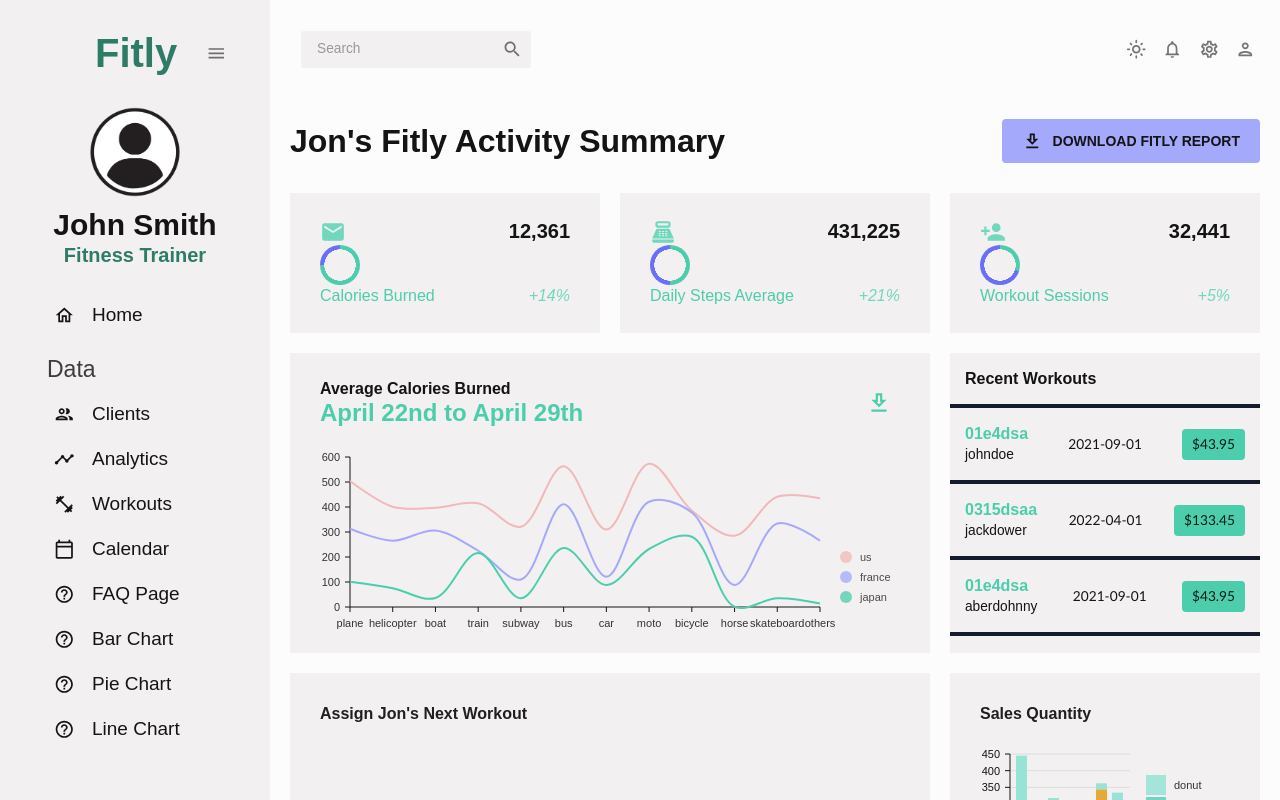
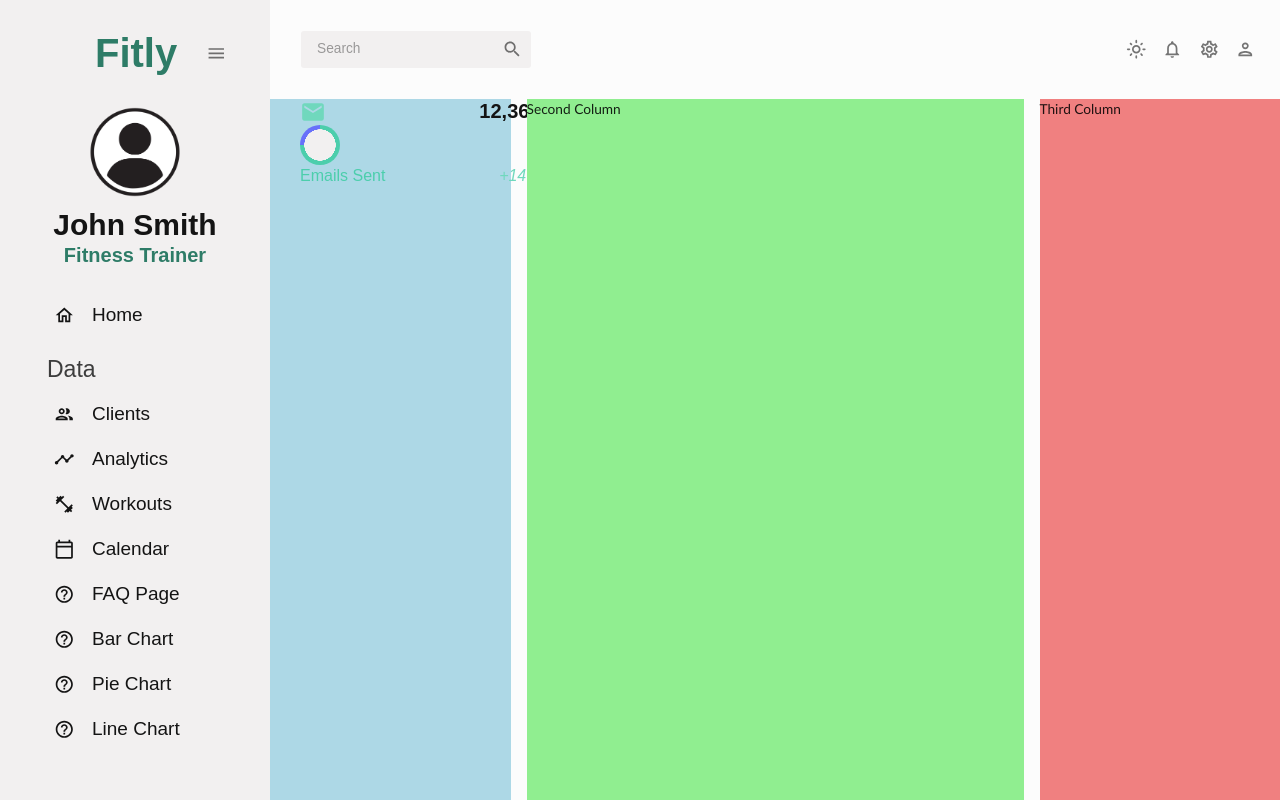
Before and after one commit to alantientran/Convergent-Health-Tech-Watch-Site, a React (Create React App) app in the folder on-the-watch/: page /person/1 in a window 1280 px wide. Shown: the top 800 px of the page. Built offline with nearby package versions, Linux system fonts and the light colour scheme.

Commit message:
initial push

```diff
--- a/on-the-watch/src/scenes/ClientDetails/index.jsx
+++ b/on-the-watch/src/scenes/ClientDetails/index.jsx
@@ -1,6 +1,13 @@
 import { useLocation, useParams } from "react-router-dom";
 import { mockDataTeam } from "../../data/mockData"; // Import mock data
-import { Box, Button, IconButton, Typography, useTheme } from "@mui/material";
+import {
+  Grid,
+  Box,
+  Button,
+  IconButton,
+  Typography,
+  useTheme,
+} from "@mui/material";
 import StatBox from "../../components/StatBox";
 import LineChart from "../../components/LineChart";
 import BarChart from "../../components/BarChart";
@@ -33,57 +40,283 @@
 
   // Render person's details
   return (
-    <Box m="20px">
-      {/* HEADER */}
-      <Box
-        display="flex"
-        justifyContent="space-between"
-        alignItems="center"
-        mb="30px"
-      >
-        {/* <Header title={`${firstName}'s Fitly Activity Summary`} /> */}
-        <Typography
-          variant="h2"
-          color={colors.grey[100]}
-          fontWeight="bold"
-          sx={{ m: "15 0 5px 0" }}
-        >
-          {`${firstName}'s Fitly Activity Summary`}
-        </Typography>
-        <Box>
-          <Button
-            sx={{
-              backgroundColor: colors.blueAccent[700],
-              color: colors.grey[100],
-              fontSize: "14px",
-              fontWeight: "bold",
-              padding: "10px 20px",
-            }}
-          >
-            <DownloadOutlinedIcon sx={{ mr: "10px" }} />
-            Download Fitly Report
-          </Button>
-        </Box>
-      </Box>
+    // <Box m="20px">
+    //   {/* HEADER */}
+    //   <Box
+    //     display="flex"
+    //     justifyContent="space-between"
+    //     alignItems="center"
+    //     mb="30px"
+    //   >
+    //     {/* <Header title={`${firstName}'s Fitly Activity Summary`} /> */}
+    //     <Typography
+    //       variant="h2"
+    //       color={colors.grey[100]}
+    //       fontWeight="bold"
+    //       sx={{ m: "15 0 5px 0" }}
+    //     >
+    //       {`${firstName}'s Fitly Activity Summary`}
+    //     </Typography>
+    //     <Box>
+    //       <Button
+    //         sx={{
+    //           backgroundColor: colors.blueAccent[700],
+    //           color: colors.grey[100],
+    //           fontSize: "14px",
+    //           fontWeight: "bold",
+    //           padding: "10px 20px",
+    //         }}
+    //       >
+    //         <DownloadOutlinedIcon sx={{ mr: "10px" }} />
+    //         Download Fitly Report
+    //       </Button>
+    //     </Box>
+    //   </Box>
 
-      {/* GRID & CHARTS */}
-      <Box
-        display="grid"
-        gridTemplateColumns="repeat(12, 1fr)"
-        gridAutoRows="140px"
-        gap="20px"
-      >
-        {/* ROW 1 */}
-        <Box
-          gridColumn="span 4"
-          backgroundColor={colors.primary[400]}
-          display="flex"
-          alignItems="center"
-          justifyContent="center"
-        >
+    //   {/* GRID & CHARTS */}
+    //   <Box
+    //     display="grid"
+    //     gridTemplateColumns="repeat(12, 1fr)"
+    //     gridAutoRows="140px"
+    //     gap="20px"
+    //   >
+    //     {/* ROW 1 */}
+    //     <Box
+    //       gridColumn="span 4"
+    //       backgroundColor={colors.primary[400]}
+    //       display="flex"
+    //       alignItems="center"
+    //       justifyContent="center"
+    //     >
+    //       <StatBox
+    //         title="12,361"
+    //         subtitle="Calories Burned"
+    //         progress="0.75"
+    //         increase="+14%"
+    //         icon={
+    //           <EmailIcon
+    //             sx={{ color: colors.greenAccent[600], fontSize: "26px" }}
+    //           />
+    //         }
+    //       />
+    //     </Box>
+    //     <Box
+    //       gridColumn="span 4"
+    //       backgroundColor={colors.primary[400]}
+    //       display="flex"
+    //       alignItems="center"
+    //       justifyContent="center"
+    //     >
+    //       <StatBox
+    //         title="431,225"
+    //         subtitle="Daily Steps Average"
+    //         progress="0.50"
+    //         increase="+21%"
+    //         icon={
+    //           <PointOfSaleIcon
+    //             sx={{ color: colors.greenAccent[600], fontSize: "26px" }}
+    //           />
+    //         }
+    //       />
+    //     </Box>
+    //     <Box
+    //       gridColumn="span 4"
+    //       backgroundColor={colors.primary[400]}
+    //       display="flex"
+    //       alignItems="center"
+    //       justifyContent="center"
+    //     >
+    //       <StatBox
+    //         title="32,441"
+    //         subtitle="Workout Sessions"
+    //         progress="0.30"
+    //         increase="+5%"
+    //         icon={
+    //           <PersonAddIcon
+    //             sx={{ color: colors.greenAccent[600], fontSize: "26px" }}
+    //           />
+    //         }
+    //       />
+    //     </Box>
+    //     {/* <Box
+    //       gridColumn="span 3"
+    //       backgroundColor={colors.primary[400]}
+    //       display="flex"
+    //       alignItems="center"
+    //       justifyContent="center"
+    //     >
+    //       <StatBox
+    //         title="1,325,134"
+    //         subtitle="Traffic Received"
+    //         progress="0.80"
+    //         increase="+43%"
+    //         icon={
+    //           <TrafficIcon
+    //             sx={{ color: colors.greenAccent[600], fontSize: "26px" }}
+    //           />
+    //         }
+    //       />
+    //     </Box> */}
+
+    //     {/* ROW 2 */}
+    //     <Box
+    //       gridColumn="span 8"
+    //       gridRow="span 2"
+    //       backgroundColor={colors.primary[400]}
+    //     >
+    //       <Box
+    //         mt="25px"
+    //         p="0 30px"
+    //         display="flex "
+    //         justifyContent="space-between"
+    //         alignItems="center"
+    //       >
+    //         <Box>
+    //           <Typography
+    //             variant="h5"
+    //             fontWeight="600"
+    //             color={colors.grey[100]}
+    //           >
+    //             Average Calories Burned
+    //           </Typography>
+    //           <Typography
+    //             variant="h3"
+    //             fontWeight="bold"
+    //             color={colors.greenAccent[500]}
+    //           >
+    //             April 22nd to April 29th
+    //           </Typography>
+    //         </Box>
+    //         <Box>
+    //           <IconButton>
+    //             <DownloadOutlinedIcon
+    //               sx={{ fontSize: "26px", color: colors.greenAccent[500] }}
+    //             />
+    //           </IconButton>
+    //         </Box>
+    //       </Box>
+    //       <Box height="250px" m="-20px 0 0 0">
+    //         <LineChart isDashboard={true} />
+    //       </Box>
+    //     </Box>
+
+    //     {/* ROW 3 */}
+    //     <Box
+    //       gridColumn="span 4"
+    //       gridRow="span 2"
+    //       backgroundColor={colors.primary[400]}
+    //       overflow="auto"
+    //     >
+    //       <Box
+    //         display="flex"
+    //         justifyContent="space-between"
+    //         alignItems="center"
+    //         borderBottom={`4px solid ${colors.primary[500]}`}
+    //         colors={colors.grey[100]}
+    //         p="15px"
+    //       >
+    //         <Typography color={colors.grey[100]} variant="h5" fontWeight="600">
+    //           Recent Workouts
+    //         </Typography>
+    //       </Box>
+    //       {mockTransactions.map((transaction, i) => (
+    //         <Box
+    //           key={`${transaction.txId}-${i}`}
+    //           display="flex"
+    //           justifyContent="space-between"
+    //           alignItems="center"
+    //           borderBottom={`4px solid ${colors.primary[500]}`}
+    //           p="15px"
+    //         >
+    //           <Box>
+    //             <Typography
+    //               color={colors.greenAccent[500]}
+    //               variant="h5"
+    //               fontWeight="600"
+    //             >
+    //               {transaction.txId}
+    //             </Typography>
+    //             <Typography color={colors.grey[100]}>
+    //               {transaction.user}
+    //             </Typography>
+    //           </Box>
+    //           <Box color={colors.grey[100]}>{transaction.date}</Box>
+    //           <Box
+    //             backgroundColor={colors.greenAccent[500]}
+    //             p="5px 10px"
+    //             borderRadius="4px"
+    //           >
+    //             ${transaction.cost}
+    //           </Box>
+    //         </Box>
+    //       ))}
+    //     </Box>
+    //     <Box
+    //       gridColumn="span 8"
+    //       gridRow="span 2"
+    //       backgroundColor={colors.primary[400]}
+    //       p="30px"
+    //     >
+    //       <Typography variant="h5" fontWeight="600">
+    //         Assign {firstName}'s Next Workout
+    //       </Typography>
+    //     </Box>
+    //     <Box
+    //       gridColumn="span 4"
+    //       gridRow="span 2"
+    //       backgroundColor={colors.primary[400]}
+    //     >
+    //       <Typography
+    //         variant="h5"
+    //         fontWeight="600"
+    //         sx={{ padding: "30px 30px 0 30px" }}
+    //       >
+    //         Sales Quantity
+    //       </Typography>
+    //       <Box height="250px" mt="-20px">
+    //         <BarChart isDashboard={true} />
+    //       </Box>
+    //     </Box>
+    //   </Box>
+    // </Box>
+    // <Box m="20px">
+    //   <Box
+    //     display="grid"
+    //     gridTemplateColumns="repeat(12, 1fr)"
+    //     gridAutoRows="140px"
+    //     gap="20px"
+    //   >
+    //     {" "}
+    //     {/* First row */}
+    //     <Box
+    //       gridColumn="span 3"
+    //       backgroundColor={colors.primary[400]}
+    //       display="flex"
+    //       alignItems="center"
+    //       justifyContent="center"
+    //     >
+    //       <StatBox
+    //         title="12,361"
+    //         subtitle="Emails Sent"
+    //         progress="0.75"
+    //         increase="+14%"
+    //         icon={
+    //           <EmailIcon
+    //             sx={{ color: colors.greenAccent[600], fontSize: "26px" }}
+    //           />
+    //         }
+    //       />
+    //     </Box>
+    //   </Box>
+    // </Box>
+    <Box sx={{ flexGrow: 1, height: "100vh" }}>
+      <Grid container spacing={2} style={{ height: "100%" }}>
+        <Grid item xs={3}>
+          {/* Content for the first column */}
+          <Box sx={{ backgroundColor: "lightblue", height: "100%" }}>
             <StatBox
               title="12,361"
-            subtitle="Calories Burned"
+              subtitle="Emails Sent"
               progress="0.75"
               increase="+14%"
               icon={
@@ -93,184 +326,20 @@
               }
             />
           </Box>
-        <Box
-          gridColumn="span 4"
-          backgroundColor={colors.primary[400]}
-          display="flex"
-          alignItems="center"
-          justifyContent="center"
-        >
-          <StatBox
-            title="431,225"
-            subtitle="Daily Steps Average"
-            progress="0.50"
-            increase="+21%"
-            icon={
-              <PointOfSaleIcon
-                sx={{ color: colors.greenAccent[600], fontSize: "26px" }}
-              />
-            }
-          />
+        </Grid>
+        <Grid item xs={6}>
+          {/* Content for the second column */}
+          <Box sx={{ backgroundColor: "lightgreen", height: "100%" }}>
+            Second Column
           </Box>
-        <Box
-          gridColumn="span 4"
-          backgroundColor={colors.primary[400]}
-          display="flex"
-          alignItems="center"
-          justifyContent="center"
-        >
-          <StatBox
-            title="32,441"
-            subtitle="Workout Sessions"
-            progress="0.30"
-            increase="+5%"
-            icon={
-              <PersonAddIcon
-                sx={{ color: colors.greenAccent[600], fontSize: "26px" }}
-              />
-            }
-          />
+        </Grid>
+        <Grid item xs={3}>
+          {/* Content for the third column */}
+          <Box sx={{ backgroundColor: "lightcoral", height: "100%" }}>
+            Third Column
           </Box>
-        {/* <Box
-          gridColumn="span 3"
-          backgroundColor={colors.primary[400]}
-          display="flex"
-          alignItems="center"
-          justifyContent="center"
-        >
-          <StatBox
-            title="1,325,134"
-            subtitle="Traffic Received"
-            progress="0.80"
-            increase="+43%"
-            icon={
-              <TrafficIcon
-                sx={{ color: colors.greenAccent[600], fontSize: "26px" }}
-              />
-            }
-          />
-        </Box> */}
-
-        {/* ROW 2 */}
-        <Box
-          gridColumn="span 8"
-          gridRow="span 2"
-          backgroundColor={colors.primary[400]}
-        >
-          <Box
-            mt="25px"
-            p="0 30px"
-            display="flex "
-            justifyContent="space-between"
-            alignItems="center"
-          >
-            <Box>
-              <Typography
-                variant="h5"
-                fontWeight="600"
-                color={colors.grey[100]}
-              >
-                Average Calories Burned
-              </Typography>
-              <Typography
-                variant="h3"
-                fontWeight="bold"
-                color={colors.greenAccent[500]}
-              >
-                April 22nd to April 29th
-              </Typography>
-            </Box>
-            <Box>
-              <IconButton>
-                <DownloadOutlinedIcon
-                  sx={{ fontSize: "26px", color: colors.greenAccent[500] }}
-                />
-              </IconButton>
-            </Box>
-          </Box>
-          <Box height="250px" m="-20px 0 0 0">
-            <LineChart isDashboard={true} />
-          </Box>
-        </Box>
-
-        {/* ROW 3 */}
-        <Box
-          gridColumn="span 4"
-          gridRow="span 2"
-          backgroundColor={colors.primary[400]}
-          overflow="auto"
-        >
-          <Box
-            display="flex"
-            justifyContent="space-between"
-            alignItems="center"
-            borderBottom={`4px solid ${colors.primary[500]}`}
-            colors={colors.grey[100]}
-            p="15px"
-          >
-            <Typography color={colors.grey[100]} variant="h5" fontWeight="600">
-              Recent Workouts
-            </Typography>
-          </Box>
-          {mockTransactions.map((transaction, i) => (
-            <Box
-              key={`${transaction.txId}-${i}`}
-              display="flex"
-              justifyContent="space-between"
-              alignItems="center"
-              borderBottom={`4px solid ${colors.primary[500]}`}
-              p="15px"
-            >
-              <Box>
-                <Typography
-                  color={colors.greenAccent[500]}
-                  variant="h5"
-                  fontWeight="600"
-                >
-                  {transaction.txId}
-                </Typography>
-                <Typography color={colors.grey[100]}>
-                  {transaction.user}
-                </Typography>
-              </Box>
-              <Box color={colors.grey[100]}>{transaction.date}</Box>
-              <Box
-                backgroundColor={colors.greenAccent[500]}
-                p="5px 10px"
-                borderRadius="4px"
-              >
-                ${transaction.cost}
-              </Box>
-            </Box>
-          ))}
-        </Box>
-        <Box
-          gridColumn="span 8"
-          gridRow="span 2"
-          backgroundColor={colors.primary[400]}
-          p="30px"
-        >
-          <Typography variant="h5" fontWeight="600">
-            Assign {firstName}'s Next Workout
-          </Typography>
-        </Box>
-        <Box
-          gridColumn="span 4"
-          gridRow="span 2"
-          backgroundColor={colors.primary[400]}
-        >
-          <Typography
-            variant="h5"
-            fontWeight="600"
-            sx={{ padding: "30px 30px 0 30px" }}
-          >
-            Sales Quantity
-          </Typography>
-          <Box height="250px" mt="-20px">
-            <BarChart isDashboard={true} />
-          </Box>
-        </Box>
-      </Box>
+        </Grid>
+      </Grid>
     </Box>
   );
 };
--- a/on-the-watch/src/scenes/client/index.jsx
+++ b/on-the-watch/src/scenes/client/index.jsx
@@ -34,7 +34,10 @@
             pathname: `/person/${row.id}`,
             state: { personDetails: row }, // Pass person's details as state
           }}
-          style={{ textDecoration: "none", color: "black" }}
+          style={{
+            textDecoration: "none",
+            color: "black",
+          }}
         >
           {/* Navigate to /person/:id */}
           <Box
@@ -43,6 +46,7 @@
             p="5px"
             display="flex"
             justifyContent="center"
+            alignItems="center"
             backgroundColor={colors.greenAccent[700]}
             borderRadius={"4px"}
           >
```
Lines whose indentation alone changed are shown as unchanged.
